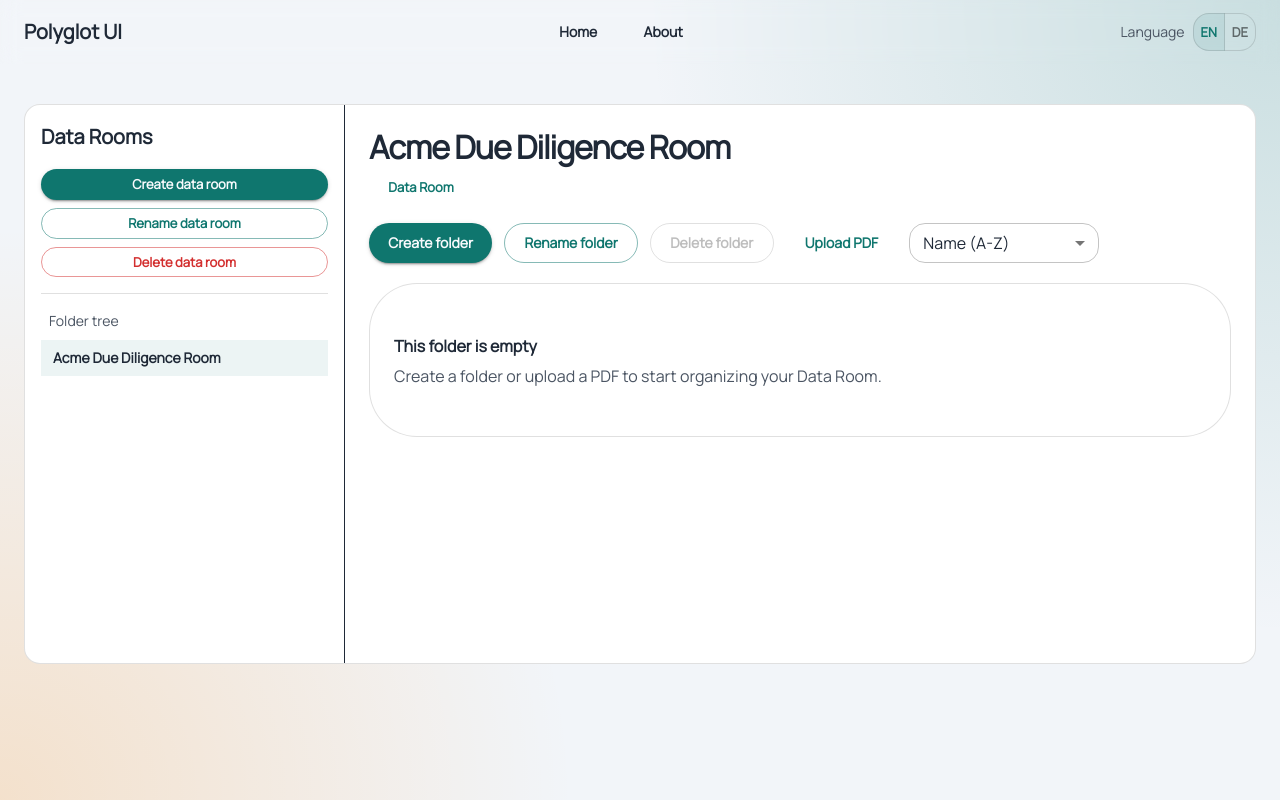
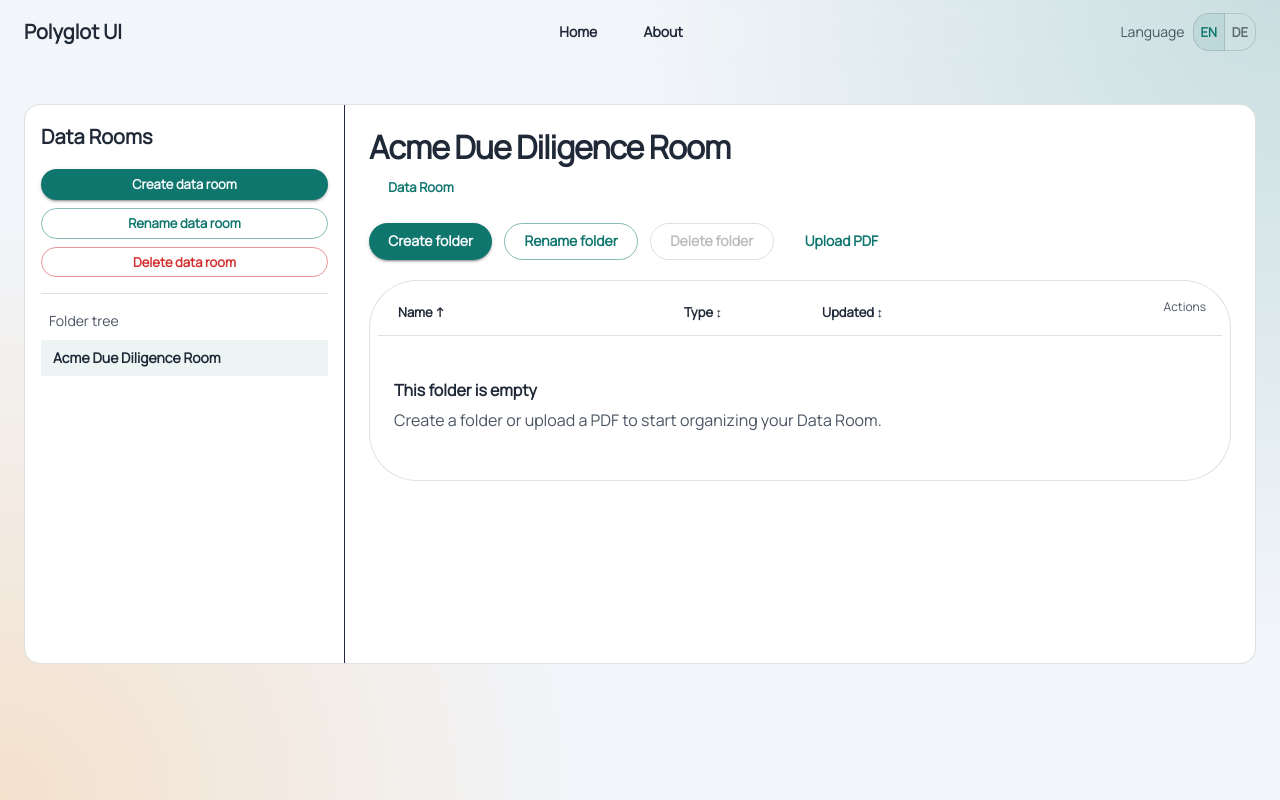
Before and after one commit to andis-roze/data-rooms, a React (Vite) app: page / in a window 1280 px wide. Built offline with nearby package versions, Linux system fonts and the light colour scheme; what i18next-icu would draw is missing.

Commit message:
dataroom: column sorting, and aligned file table

```diff
--- a/src/features/home/HomePage.tsx
+++ b/src/features/home/HomePage.tsx
@@ -9,14 +9,11 @@ import DialogActions from '@mui/material/DialogActions'
 import DialogContent from '@mui/material/DialogContent'
 import DialogTitle from '@mui/material/DialogTitle'
 import Divider from '@mui/material/Divider'
-import FormControl from '@mui/material/FormControl'
 import List from '@mui/material/List'
 import ListItem from '@mui/material/ListItem'
 import ListItemButton from '@mui/material/ListItemButton'
 import ListItemText from '@mui/material/ListItemText'
-import MenuItem from '@mui/material/MenuItem'
 import Paper from '@mui/material/Paper'
-import Select from '@mui/material/Select'
 import Snackbar from '@mui/material/Snackbar'
 import Stack from '@mui/material/Stack'
 import TextField from '@mui/material/TextField'
@@ -47,7 +44,12 @@ interface FeedbackState {
   severity: 'success' | 'error'
 }
 
-type SortMode = 'name-asc' | 'name-desc' | 'updated-desc' | 'updated-asc' | 'type'
+type SortField = 'name' | 'type' | 'updated'
+type SortDirection = 'asc' | 'desc'
+interface SortState {
+  field: SortField
+  direction: SortDirection
+}
 
 interface FolderContentItem {
   kind: 'folder' | 'file'
@@ -59,7 +61,7 @@ interface FolderContentItem {
 }
 
 const SORT_PREFERENCE_STORAGE_KEY = 'dataroom/view-preferences'
-let inMemorySortPreference: SortMode = 'name-asc'
+let inMemorySortPreference: SortState = { field: 'name', direction: 'asc' }
 
 function fallbackUuidV4(): string {
   return 'xxxxxxxx-xxxx-4xxx-yxxx-xxxxxxxxxxxx'.replace(/[xy]/g, (char) => {
@@ -93,7 +95,7 @@ function getFileChildren(state: DataRoomState, folder: Folder): FileNode[] {
   return folder.fileIds.map((id) => state.filesById[id]).filter(isDefined).sort(byNameAsc)
 }
 
-function loadSortModePreference(): SortMode {
+function loadSortModePreference(): SortState {
   if (typeof window === 'undefined') {
     return inMemorySortPreference
   }
@@ -105,16 +107,30 @@ function loadSortModePreference(): SortMode {
       return inMemorySortPreference
     }
 
-    const parsed = JSON.parse(raw) as { sortMode?: string }
+    const parsed = JSON.parse(raw) as { sortField?: string; sortDirection?: string; sortMode?: string }
 
     if (
-      parsed.sortMode === 'name-asc' ||
-      parsed.sortMode === 'name-desc' ||
-      parsed.sortMode === 'updated-desc' ||
-      parsed.sortMode === 'updated-asc' ||
-      parsed.sortMode === 'type'
+      (parsed.sortField === 'name' || parsed.sortField === 'type' || parsed.sortField === 'updated') &&
+      (parsed.sortDirection === 'asc' || parsed.sortDirection === 'desc')
     ) {
-      return parsed.sortMode
+      return { field: parsed.sortField, direction: parsed.sortDirection }
+    }
+
+    // Backward compatibility with previous select-based sort mode.
+    if (parsed.sortMode === 'name-asc') {
+      return { field: 'name', direction: 'asc' }
+    }
+    if (parsed.sortMode === 'name-desc') {
+      return { field: 'name', direction: 'desc' }
+    }
+    if (parsed.sortMode === 'updated-desc') {
+      return { field: 'updated', direction: 'desc' }
+    }
+    if (parsed.sortMode === 'updated-asc') {
+      return { field: 'updated', direction: 'asc' }
+    }
+    if (parsed.sortMode === 'type') {
+      return { field: 'type', direction: 'asc' }
     }
   } catch {
     return inMemorySortPreference
@@ -123,15 +139,18 @@ function loadSortModePreference(): SortMode {
   return inMemorySortPreference
 }
 
-function saveSortModePreference(sortMode: SortMode): void {
-  inMemorySortPreference = sortMode
+function saveSortModePreference(sortState: SortState): void {
+  inMemorySortPreference = sortState
 
   if (typeof window === 'undefined') {
     return
   }
 
   try {
-    window.localStorage.setItem(SORT_PREFERENCE_STORAGE_KEY, JSON.stringify({ sortMode }))
+    window.localStorage.setItem(
+      SORT_PREFERENCE_STORAGE_KEY,
+      JSON.stringify({ sortField: sortState.field, sortDirection: sortState.direction }),
+    )
   } catch {
     // Ignore persistence failures and keep in-memory preference.
   }
@@ -174,6 +193,14 @@ function formatFileSize(bytes: number): string {
 
   const mb = kb / 1024
   return `${mb.toFixed(1)} MB`
+}
+
+function formatUpdatedAt(value: number, language: string): string {
+  return new Intl.DateTimeFormat(language, {
+    year: 'numeric',
+    month: 'short',
+    day: '2-digit',
+  }).format(new Date(value))
 }
 
 interface FolderTreeNodeProps {
@@ -285,7 +312,7 @@ function DataRoomTreeNode({
 }
 
 export function HomePage() {
-  const { t } = useTranslation()
+  const { t, i18n } = useTranslation()
   const { entities, selectedDataRoomId, selectedFolderId } = useDataRoomState()
   const dispatch = useDataRoomDispatch()
   const uploadInputRef = useRef<HTMLInputElement | null>(null)
@@ -311,7 +338,7 @@ export function HomePage() {
   const [activeFileId, setActiveFileId] = useState<NodeId | null>(null)
 
   const [feedback, setFeedback] = useState<FeedbackState | null>(null)
-  const [sortMode, setSortMode] = useState<SortMode>(() => loadSortModePreference())
+  const [sortState, setSortState] = useState<SortState>(() => loadSortModePreference())
   const resolveDisplayName = (value: string) =>
     value.startsWith('i18n:') ? t(value.slice(5)) : value
   const hasDuplicateDataRoomDisplayName = (candidateName: string, excludeDataRoomId?: NodeId) => {
@@ -521,37 +548,31 @@ export function HomePage() {
   ]
   const sortedContentItems = [...contentItems].sort((a, b) => {
     const compareName = () => a.name.localeCompare(b.name, undefined, { sensitivity: 'base' })
+    const directionMultiplier = sortState.direction === 'asc' ? 1 : -1
 
-    if (sortMode === 'type') {
+    if (sortState.field === 'type') {
       if (a.kind !== b.kind) {
-        return a.kind === 'folder' ? -1 : 1
+        return (a.kind === 'folder' ? -1 : 1) * directionMultiplier
       }
 
-      return compareName()
+      return compareName() * directionMultiplier
     }
 
-    if (sortMode === 'name-asc') {
-      return compareName()
-    }
-
-    if (sortMode === 'name-desc') {
-      return compareName() * -1
-    }
-
-    if (sortMode === 'updated-asc') {
-      if (a.updatedAt === b.updatedAt) {
-        return compareName()
-      }
-
-      return a.updatedAt - b.updatedAt
+    if (sortState.field === 'name') {
+      return compareName() * directionMultiplier
     }
 
     if (a.updatedAt === b.updatedAt) {
-      return compareName()
+      return compareName() * directionMultiplier
     }
 
-    return b.updatedAt - a.updatedAt
+    return (a.updatedAt - b.updatedAt) * directionMultiplier
   })
+  const locale = i18n.resolvedLanguage ?? i18n.language
+  const rowGridTemplate = {
+    xs: 'minmax(0,1fr) auto',
+    md: 'minmax(0,1fr) 130px 140px 240px',
+  }
 
   const canDeleteActiveFolder = activeFolder.id !== rootFolder.id
   const deleteSummary = getFolderDeleteSummary(entities, activeFolder.id)
@@ -753,6 +774,16 @@ export function HomePage() {
     setFeedback({ message: t('dataroomFeedbackFileDeleted'), severity: 'success' })
   }
 
+  const toggleSort = (field: SortField) => {
+    const nextState: SortState =
+      sortState.field === field
+        ? { field, direction: sortState.direction === 'asc' ? 'desc' : 'asc' }
+        : { field, direction: 'asc' }
+
+    setSortState(nextState)
+    saveSortModePreference(nextState)
+  }
+
   return (
     <Container component="main" maxWidth="xl" sx={{ py: { xs: 3, md: 5 } }}>
       <Paper
@@ -853,23 +884,6 @@ export function HomePage() {
               <Button variant="text" onClick={() => uploadInputRef.current?.click()}>
                 {t('dataroomActionUploadPdf')}
               </Button>
-              <FormControl size="small" sx={{ minWidth: 190 }}>
-                <Select
-                  value={sortMode}
-                  aria-label={t('dataroomSortLabel')}
-                  onChange={(event) => {
-                    const value = event.target.value as SortMode
-                    setSortMode(value)
-                    saveSortModePreference(value)
-                  }}
-                >
-                  <MenuItem value="name-asc">{t('dataroomSortNameAsc')}</MenuItem>
-                  <MenuItem value="name-desc">{t('dataroomSortNameDesc')}</MenuItem>
-                  <MenuItem value="updated-desc">{t('dataroomSortUpdatedDesc')}</MenuItem>
-                  <MenuItem value="updated-asc">{t('dataroomSortUpdatedAsc')}</MenuItem>
-                  <MenuItem value="type">{t('dataroomSortType')}</MenuItem>
-                </Select>
-              </FormControl>
             </Stack>
 
             <input
@@ -882,27 +896,101 @@ export function HomePage() {
             />
 
             <Paper elevation={0} sx={{ border: '1px solid', borderColor: 'divider', borderRadius: 3, p: 1 }}>
+              <Box
+                sx={{
+                  display: 'grid',
+                  gridTemplateColumns: rowGridTemplate,
+                  gap: 1,
+                  px: 2,
+                  py: 1,
+                  borderBottom: '1px solid',
+                  borderColor: 'divider',
+                }}
+              >
+                <Button
+                  size="small"
+                  color="inherit"
+                  sx={{ justifyContent: 'flex-start', px: 0.5, minWidth: 0 }}
+                  onClick={() => toggleSort('name')}
+                  aria-label={t('dataroomSortByNameAria')}
+                >
+                  {t('dataroomColumnName')} {sortState.field === 'name' ? (sortState.direction === 'asc' ? '↑' : '↓') : '↕'}
+                </Button>
+                <Button
+                  size="small"
+                  color="inherit"
+                  sx={{ display: { xs: 'none', md: 'inline-flex' }, justifyContent: 'flex-start', px: 0.5, minWidth: 0 }}
+                  onClick={() => toggleSort('type')}
+                  aria-label={t('dataroomSortByTypeAria')}
+                >
+                  {t('dataroomColumnType')} {sortState.field === 'type' ? (sortState.direction === 'asc' ? '↑' : '↓') : '↕'}
+                </Button>
+                <Button
+                  size="small"
+                  color="inherit"
+                  sx={{ display: { xs: 'none', md: 'inline-flex' }, justifyContent: 'flex-start', px: 0.5, minWidth: 0 }}
+                  onClick={() => toggleSort('updated')}
+                  aria-label={t('dataroomSortByUpdatedAria')}
+                >
+                  {t('dataroomColumnUpdated')} {sortState.field === 'updated' ? (sortState.direction === 'asc' ? '↑' : '↓') : '↕'}
+                </Button>
+                <Typography variant="caption" color="text.secondary" sx={{ justifySelf: 'end' }}>
+                  {t('dataroomColumnActions')}
+                </Typography>
+              </Box>
               <List aria-label={t('dataroomCurrentFolderContentsLabel')}>
                 {sortedContentItems.map((item) => {
                   if (item.kind === 'folder' && item.folder) {
                     return (
+                      <ListItem key={item.id} disablePadding>
                         <ListItemButton
-                        key={item.id}
                           onClick={() => {
                             dispatch({ type: 'dataroom/selectFolder', payload: { folderId: item.folder.id } })
                           }}
+                          sx={{
+                            px: 2,
+                            py: 1,
+                            display: 'grid',
+                            gridTemplateColumns: rowGridTemplate,
+                            gap: 1,
+                            alignItems: 'center',
+                          }}
                         >
-                        <ListItemText primary={resolveDisplayName(item.folder.name)} secondary={t('dataroomFolderItemType')} />
+                          <Typography noWrap>{resolveDisplayName(item.folder.name)}</Typography>
+                          <Typography variant="body2" color="text.secondary" sx={{ display: { xs: 'none', md: 'block' } }}>
+                            {t('dataroomFolderItemType')}
+                          </Typography>
+                          <Typography variant="body2" color="text.secondary" sx={{ display: { xs: 'none', md: 'block' } }}>
+                            {formatUpdatedAt(item.folder.updatedAt, locale)}
+                          </Typography>
+                          <Typography variant="body2" color="text.secondary" sx={{ justifySelf: 'end' }}>
+                            -
+                          </Typography>
                         </ListItemButton>
+                      </ListItem>
                     )
                   }
 
                   if (item.kind === 'file' && item.file) {
                     return (
-                      <ListItem
-                        key={item.id}
-                        secondaryAction={
-                          <Stack direction="row" spacing={0.5}>
+                      <ListItem key={item.id} disablePadding sx={{ px: 2, py: 1 }}>
+                        <Box
+                          sx={{
+                            width: '100%',
+                            display: 'grid',
+                            gridTemplateColumns: rowGridTemplate,
+                            gap: 1,
+                            alignItems: 'center',
+                          }}
+                        >
+                          <Typography noWrap>{item.file.name}</Typography>
+                          <Typography variant="body2" color="text.secondary" sx={{ display: { xs: 'none', md: 'block' } }}>
+                            {`${t('dataroomFileItemType')} - ${formatFileSize(item.file.size)}`}
+                          </Typography>
+                          <Typography variant="body2" color="text.secondary" sx={{ display: { xs: 'none', md: 'block' } }}>
+                            {formatUpdatedAt(item.file.updatedAt, locale)}
+                          </Typography>
+                          <Stack direction="row" spacing={0.5} justifySelf="end" sx={{ whiteSpace: 'nowrap' }}>
                             <Button
                               size="small"
                               aria-label={t('dataroomAriaViewFile', { name: item.file.name })}
@@ -926,9 +1014,7 @@ export function HomePage() {
                               {t('dataroomActionDeleteFile')}
                             </Button>
                           </Stack>
-                        }
-                      >
-                        <ListItemText primary={item.file.name} secondary={`PDF - ${formatFileSize(item.file.size)}`} />
+                        </Box>
                       </ListItem>
                     )
                   }
--- a/src/i18n/locales/de/common.json
+++ b/src/i18n/locales/de/common.json
@@ -30,6 +30,10 @@
   "dataroomFolderTreeTitle": "Ordnerbaum",
   "dataroomBreadcrumbsLabel": "Ordner-Pfad",
   "dataroomCurrentFolderContentsLabel": "Inhalt des aktuellen Ordners",
+  "dataroomColumnName": "Name",
+  "dataroomColumnType": "Typ",
+  "dataroomColumnUpdated": "Geandert",
+  "dataroomColumnActions": "Aktionen",
   "dataroomActionCreateFolder": "Ordner erstellen",
   "dataroomActionCreateDataRoom": "Datenraum erstellen",
   "dataroomActionRenameFolder": "Ordner umbenennen",
@@ -52,6 +56,7 @@
   "dataroomSortUpdatedAsc": "Geandert (alteste)",
   "dataroomSortType": "Typ (Ordner zuerst)",
   "dataroomFolderItemType": "Ordner",
+  "dataroomFileItemType": "PDF",
   "dataroomEmptyFolderTitle": "Dieser Ordner ist leer",
   "dataroomEmptyFolderBody": "Erstelle einen Ordner oder lade eine PDF hoch, um den Datenraum zu organisieren.",
   "dataroomDialogCreateFolderTitle": "Ordner erstellen",
@@ -93,5 +98,8 @@
   "dataroomFeedbackFolderDeleted": "Ordner geloscht.",
   "dataroomFeedbackFileUploaded": "PDF hochgeladen.",
   "dataroomFeedbackFileRenamed": "Datei umbenannt.",
-  "dataroomFeedbackFileDeleted": "Datei geloscht."
+  "dataroomFeedbackFileDeleted": "Datei geloscht.",
+  "dataroomSortByNameAria": "Nach Name sortieren",
+  "dataroomSortByTypeAria": "Nach Typ sortieren",
+  "dataroomSortByUpdatedAria": "Nach Anderungsdatum sortieren"
 }
--- a/src/i18n/locales/en/common.json
+++ b/src/i18n/locales/en/common.json
@@ -24,6 +24,10 @@
   "dataroomAriaViewFile": "View file {name}",
   "dataroomBreadcrumbsLabel": "Folder breadcrumbs",
   "dataroomCurrentFolderContentsLabel": "Current folder contents",
+  "dataroomColumnName": "Name",
+  "dataroomColumnType": "Type",
+  "dataroomColumnUpdated": "Updated",
+  "dataroomColumnActions": "Actions",
   "dataroomDeleteDataRoomImpact": "This will remove {folderCount} folder(s) and {fileCount} file(s).",
   "dataroomDeleteDataRoomQuestion": "Delete Data Room \"{name}\" and all its content?",
   "dataroomDeleteFileQuestion": "Delete \"{name}\"?",
@@ -64,6 +68,7 @@
   "dataroomFilePreviewTitle": "File preview",
   "dataroomFilePreviewUnavailable": "File preview is unavailable in this environment.",
   "dataroomFolderItemType": "Folder",
+  "dataroomFileItemType": "PDF",
   "dataroomFolderTreeTitle": "Folder tree",
   "dataroomNoDataRoomBody": "A Data Room will appear here once it is created.",
   "dataroomNoDataRoomTitle": "No Data Room available",
@@ -93,5 +98,8 @@
   "secondaryAction": "View Documentation",
   "sectionTitle": "What this starter includes",
   "subtitle": "A minimal React + TypeScript starter with i18next and a polished Material UI theme.",
-  "title": "Build products that speak every language"
+  "title": "Build products that speak every language",
+  "dataroomSortByNameAria": "Sort by name",
+  "dataroomSortByTypeAria": "Sort by type",
+  "dataroomSortByUpdatedAria": "Sort by updated date"
 }
```
Also changed, not shown: 1 other file (tests, documents, lock files or other folders). Lines whose indentation alone changed are shown as unchanged.
